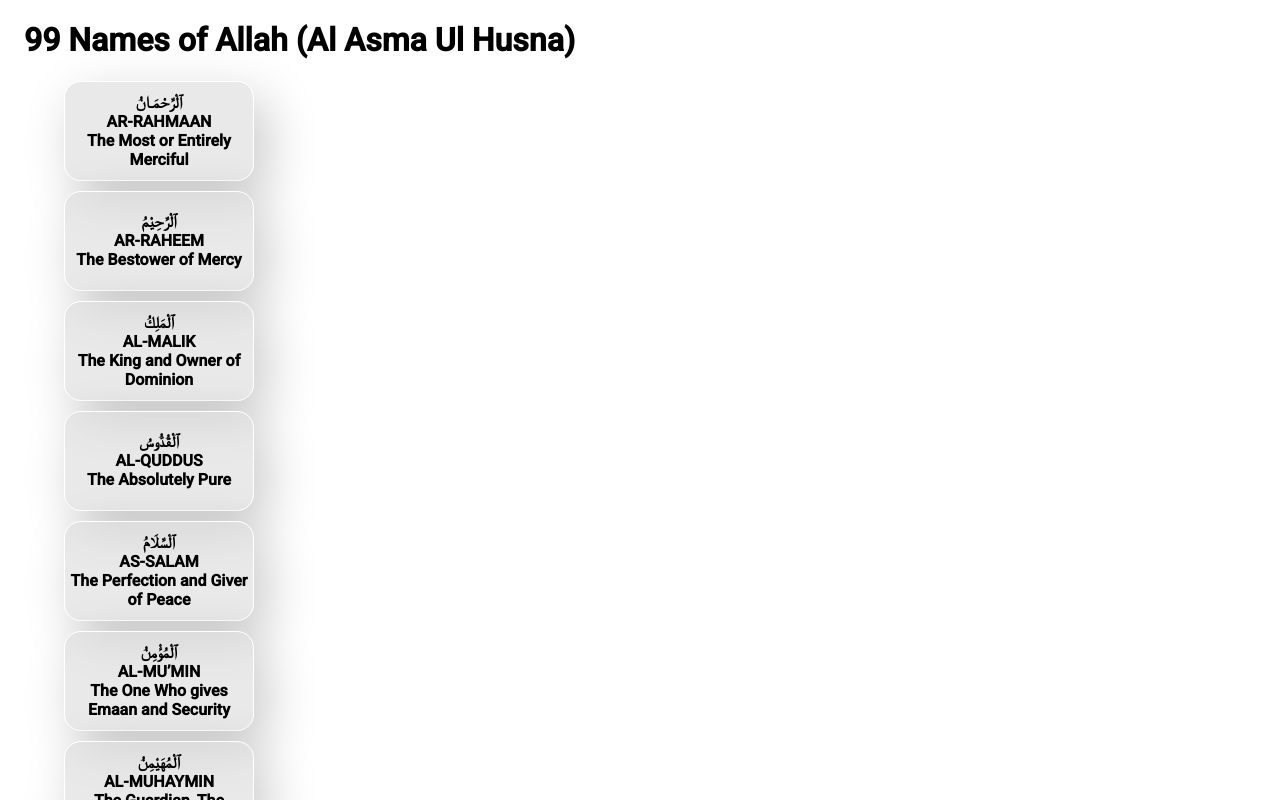
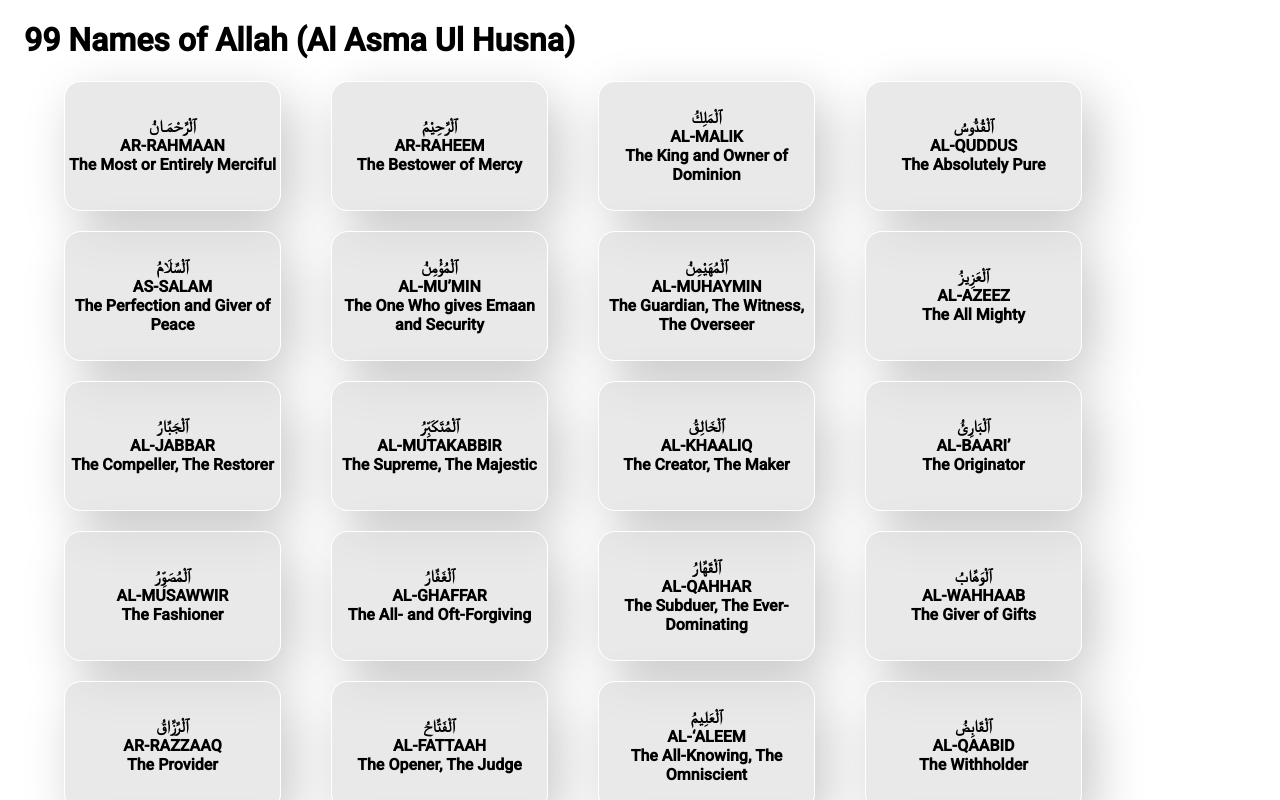
Before and after one commit to anjum-ara-1/allah-swt-names, an Angular app: page / in a window 1280 px wide. Shown: the top 800 px of the page. Built offline with nearby package versions, Linux system fonts and the light colour scheme.

Commit message:
some change in css

```diff
--- a/src/app/names-of-allah/names-of-allah.component.html
+++ b/src/app/names-of-allah/names-of-allah.component.html
@@ -13,7 +13,7 @@
         {{item.Meaning}}</span></div> </li>
 
     </ul> -->
-    <ul>
+    <ul class="flex-container wrap" >
       <li class="flex-container wrap" *ngFor="let item of dataSource" (click)="playSound(item.Audio!)">
         <span class="card"
         fxLayoutAlign="center center"> {{item.Name}}<br>{{item.Transliteration}}<br>
--- a/src/app/names-of-allah/names-of-allah.component.scss
+++ b/src/app/names-of-allah/names-of-allah.component.scss
@@ -5,7 +5,7 @@ table {
 .flex-container {
   list-style: none;
   display: flex;
-  margin-bottom: 10px
+  margin-bottom: 20px
 }
 
 .wrap {
@@ -21,8 +21,8 @@ table {
 
 .card {
   box-sizing: border-box;
-  width: 190px;
-  height: 100px;
+  width: 217px;
+  height: 130px;
   margin-right: 50px;
   background: rgba(217, 217, 217, 0.58);
   border: 1px solid white;
```
